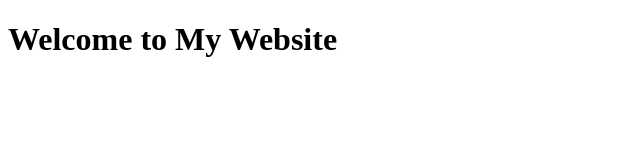
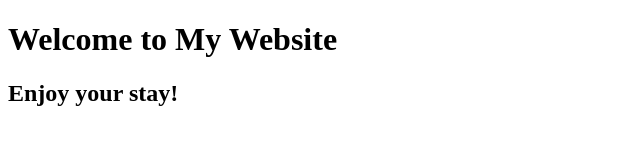
Before and after one commit to stehellen/exemplo, a plain HTML site: page index.html in a window 1280 px wide. Shown: the whole page, without its empty margins (0-640 px from the left). Drawn offline with Linux system fonts and the light colour scheme.

Commit message:
adicionado texto no header

```diff
--- a/index.html
+++ b/index.html
@@ -8,5 +8,7 @@
 <body>
     <header>
         <h1>Welcome to My Website</h1>
+        <h2>Enjoy your stay!</h2>
+    </header>
 </body>
 </html>
```
